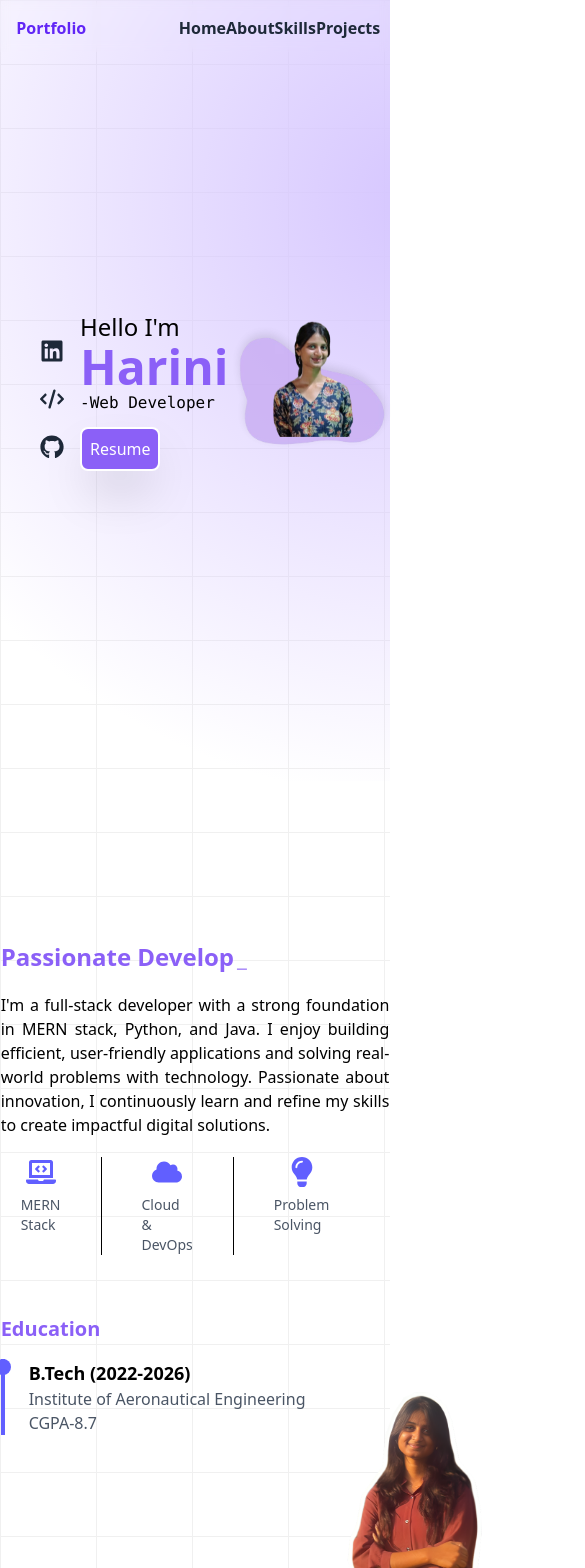
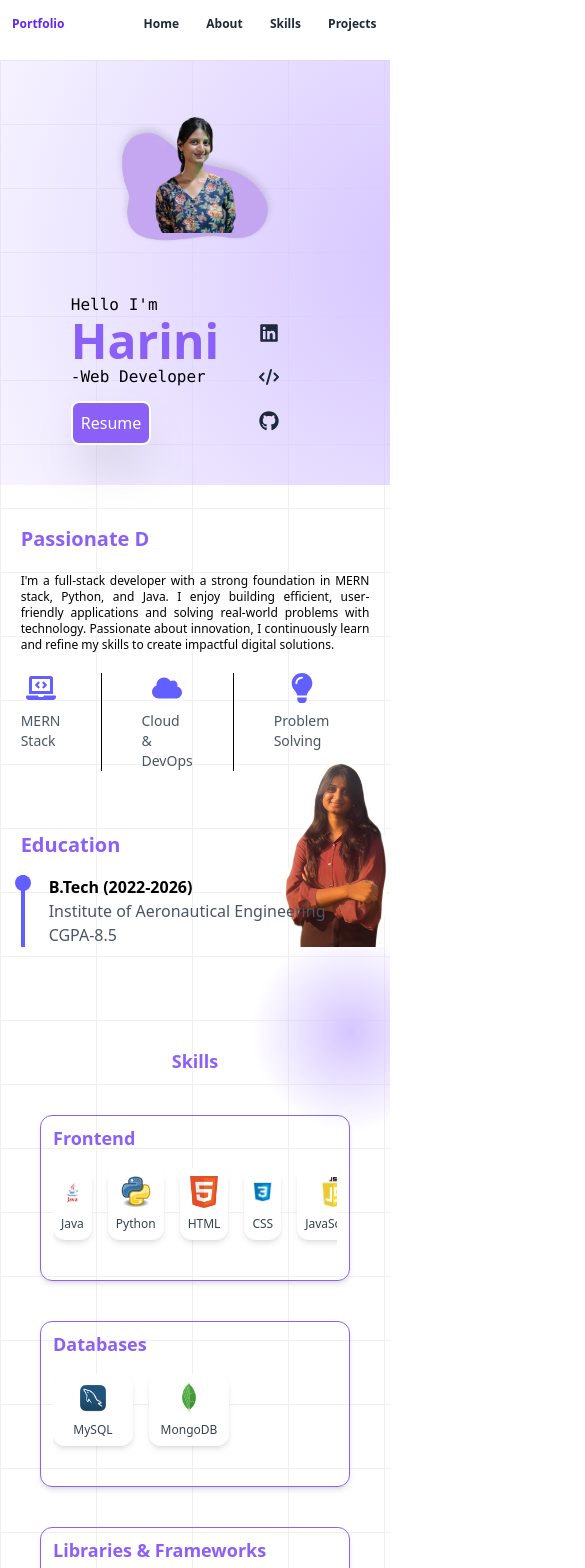
Before and after one commit to Harini-1203/portfolio_react, a React (Vite) app: page / in a window 390 px wide. Shown: the top 1568 px of the page, 585 px wide, since content can reach past the window. Built offline with nearby package versions, Linux system fonts and the light colour scheme.

Commit message:
mobile responsive

```diff
--- a/src/App.jsx
+++ b/src/App.jsx
@@ -19,7 +19,7 @@ function App() {
 
 
   return (
-    <div className="bg-white bg-[linear-gradient(to_right,#f0f0f0_1px,transparent_1px),linear-gradient(to_bottom,#f0f0f0_1px,transparent_1px)] bg-[size:6rem_4rem]">
+    <div className="bg-white max-w-screen bg-[linear-gradient(to_right,#f0f0f0_1px,transparent_1px),linear-gradient(to_bottom,#f0f0f0_1px,transparent_1px)] bg-[size:6rem_4rem]">
       {/* 🔹 Home Section */}
       <NavBar
         homeRef={homeRef}
@@ -27,23 +27,23 @@ function App() {
         skillsRef={skillsRef}
         projectsRef={projectsRef}
       />
-      <div ref={homeRef} className="relative h-[calc(100vh-63px)] ">
+      <div ref={homeRef} className="relative md:h-[calc(100vh)] h-auto  ">
   <div className="absolute inset-0 bg-[radial-gradient(circle_600px_at_110%_200px,#d5c5ff,transparent)] z-0"></div>
   <Home />
 </div>
 
-<div ref={aboutRef} className="relative box-border  h-screen w-screen flex items-start justify-center pt-20">
+<div ref={aboutRef} className="relative box-border  md:h-screen h-auto w-screen flex items-start justify-center md:pt-20  pt-0">
   <div className="absolute flex bottom-0 left-0 right-100 top-0 bg-[radial-gradient(circle_150px_at_10%_200px,#d5c5ff,transparent)]"></div>
   <About />
 </div>
 
 <div ref={skillsRef} className="relative md:h-[calc(110vh)] flex items-start  justify-start border-box lg:pl-40 sm:p-15 pt-20 z-0">
-  <div className="absolute bottom-0 left-0 right-0 top-0 bg-[radial-gradient(circle_600px_at_0%_10px,#d5c5ff,transparent)]"></div>
+  <div className="absolute inset-0 bg-[radial-gradient(circle_100px_at_90%_85px,#d5c5ff,transparent)]"></div>
   <Skills />
 </div>
 
 <div ref={projectsRef} className="relative min-h-screen flex items-center justify-center pt-20">
-  <div className="absolute bottom-0 left-0 right-0 top-0 bg-[radial-gradient(circle_800px_at_50%_200px,#d5c5ff,transparent)]"></div>
+  <div className="relative bottom-0 left-0 right-0 top-20 bg-[radial-gradient(circle_800px_at_0%_200px,#d5c5ff,transparent)]"></div>
   <Projects />
 </div>
 
--- a/src/components/HomeText.jsx
+++ b/src/components/HomeText.jsx
@@ -3,9 +3,9 @@ import { motion } from 'framer-motion';
 
 const HomeText = () => {
   return (
-    <div className='flex flex-col justify-center md:w-auto w-2/5 lg:pr-50 sm:pr-5 '>
+    <div className='flex flex-col  justify-center md:w-auto lg:pr-50  '>
 
-      <p class='md:text-4xl text-2xl'>Hello I'm</p>
+      <p class='md:text-4xl sm:text-xl font-mono'>Hello I'm</p>
       <p class='md:text-8xl text-5xl font-bold text-[#8b60f7]'>Harini</p>
       <motion.p
         initial={{ opacity: 0, x: 30, scale: 0.9 }}
@@ -13,7 +13,7 @@ const HomeText = () => {
         transition={{ duration: 0.8, ease: 'easeOut' }}
         className='md:text-4xl sm:text-xl font-mono '>-Web Developer</motion.p>
       <div className='w-full flex md:justify-center sm:justify-start items-center'>
-        <button className='cursor-pointer border-2 md:w-25 w-20 rounded-lg shadow-2xl bg-[#8b60f7] text-white p-2 md:mt-10 mt-3 hover:bg-[#6b46c1] hover:shadow-xl'>
+        <button className='cursor-pointer border-2 md:w-25 text-s rounded-lg shadow-2xl bg-[#8b60f7] text-white p-2 md:mt-10 mt-3 hover:bg-[#6b46c1] hover:shadow-xl'>
           <a href='/resume.pdf' download='Harini_Resume.pdf' className='block w-full h-full text-center'>
             Resume
           </a>
--- a/src/components/NavBar.jsx
+++ b/src/components/NavBar.jsx
@@ -18,12 +18,12 @@ const NavBar = ({ homeRef, aboutRef, skillsRef, projectsRef }) => {
   };
 
   return (
-    <div className="flex z-300 bg-opacity-100 bg-color-white fixed top-0 w-full justify-around py-3 pt-4 backdrop-blur-xs text-gray-800 text-l font-semibold z-200">
-      <div className="w-1/3 flex justify-even text-[#6126f6] font-bold">
+    <div className="flex z-300 bg-opacity-100 bg-color-white fixed top-0 w-full justify-around py-3 pt-4 backdrop-blur-xs text-gray-800 md:text-l font-semibold z-200">
+      <div className="w-1/3 flex md:text-lg text-xs pl-3 justify-even text-[#6126f6] font-bold">
         Portfolio
       </div>
 
-      <div className="flex justify-around w-1/2">
+      <div className="flex justify-around md:w-1/2 w-2/3 md:text-lg text-xs">
         <motion.button {...buttonProps} onClick={() => scrollToSection(homeRef)}>
           Home
         </motion.button>
--- a/src/components/SocialIcons.jsx
+++ b/src/components/SocialIcons.jsx
@@ -11,14 +11,14 @@ const SocialIcons = () => {
   ];
 
   return (
-    <div className="flex flex-col md:w-auto w-1/5 justify-center lg:ml-35 md:pr-30 px-10 md:px-20 gap-6 mt-4 text-2xl text-gray-800">
+    <div className="flex flex-col md:w-auto  justify-center lg:ml-35 md:pr-30 px-10 md:px-20 gap-6 mt-4 text-2xl text-gray-800">
       {socialLinks.map(({ href, icon, label }) => (
         <a
           key={label}
           href={href}
           target="_blank"
           rel="noopener noreferrer"
-          className="hover:text-[#6126f6] transition-transform transform hover:scale-110"
+          className="hover:text-[#6126f6] md:text-4xl text-xl transition-transform transform hover:scale-110"
           aria-label={label}
         >
           {icon}
--- a/src/components/projects/ProjectCard.jsx
+++ b/src/components/projects/ProjectCard.jsx
@@ -21,7 +21,7 @@ const ProjectCard = ({ title, desc, images, techstack, github }) => {
       whileInView={{ opacity: 1, y: 0 }}
       viewport={{ amount: 0.5, once: true }}
       transition={{ duration: 0.5 }}
-      className="cursor-pointer relative md:w-8/9  w-[280px] box-content max-h-79 pb-3 overflow-auto bg-white shadow-lg rounded-lg overflow-hidden hover:shadow-xl transition-shadow duration-300"
+      className="cursor-pointer relative md:w-8/9  w-[250px] box-content max-h-79 pb-3 overflow-auto bg-white shadow-lg rounded-lg overflow-hidden hover:shadow-xl transition-shadow duration-300"
       onMouseEnter={() => setIsHovered(true)}
       onMouseLeave={() => setIsHovered(false)}
     >
@@ -30,7 +30,7 @@ const ProjectCard = ({ title, desc, images, techstack, github }) => {
         <img
           src={images[currentImage] || "https://via.placeholder.com/150"}
           alt={title}
-          className="w-full h-40 object-cover"
+          className="w-full md:h-40 h-25 object-cover"
         />
         {isHovered && images.length > 1 && (
           <>
@@ -52,11 +52,11 @@ const ProjectCard = ({ title, desc, images, techstack, github }) => {
 
       {/* Content Section */}
       <div className="p-5">
-        <h1 className="text-xl font-bold text-indigo-600">{title}</h1>
+        <h1 className="md:text-xl text-l font-bold text-indigo-600">{title}</h1>
 
         {/* Description Section */}
         <motion.div className={isHovered ? "hidden" : "block"}>
-          <p className="text-gray-600 mt-2">{desc}</p>
+          <p className="md:text-lg text-xs text-gray-600 mt-2">{desc}</p>
         </motion.div>
 
         {/* Tech Stack & GitHub (Visible on Hover) */}
--- a/src/components/skills/SkillSec.jsx
+++ b/src/components/skills/SkillSec.jsx
@@ -11,8 +11,8 @@ const SkillSec = ({ title, skillList }) => {
   };
 
   return (
-    <div className="md:w-[460px] w-[320px]  bg-gray-50 rounded-xl p-5 shadow-md hover:shadow-lg transition-shadow duration-300 cursor-pointer">
-      <h2 className="text-xl font-semibold mb-4 text-[#8b60f7]">{title}</h2>
+    <div className="md:w-[500px] w-auto md:mx-0  mx-10  border-[#8b60f7] z-50  border-1 rounded-xl md:py-5 py-2 md:px-5 px-3 shadow-md hover:shadow-lg transition-shadow duration-300 cursor-pointer">
+      <h2 className="md:text-2xl text-lg font-semibold mb-4 text-[#8b60f7]">{title}</h2>
       <div
         ref={carouselRef}
         onWheel={handleWheel}
@@ -21,7 +21,7 @@ const SkillSec = ({ title, skillList }) => {
         {skillList.map((skill, index) => (
           <div
             key={index}
-            className="md:min-w-[80px] md:w-auto w-20  bg-white p-4 rounded-xl shadow-md hover:shadow-xl mb-8 transition-shadow duration-300 group"
+            className="md:min-w-[80px] md:w-auto w-20  bg-white md:p-4 p-2 rounded-xl shadow-md hover:shadow-xl mb-8 transition-shadow duration-300 group"
           >
             <img
               src={skill.icon}
--- a/src/pages/About.jsx
+++ b/src/pages/About.jsx
@@ -10,14 +10,14 @@ const About = () => {
   return (
     // <></>
 
-    <div  className='flex max:w-screen w-screen h-inherit md:p-0 p-10 justify-center md:justify-start'>
-      <div className='md:w-2/3 w-100 md:relative absolute md:left-0 left-55 lg:top-49 bottom-0  right-0 '>
+    <div  className='flex md:w-screen w-auto h-inherit md:p-0 px-10  md:p-10 justify-center md:justify-start'>
+      <div className='md:w-2/3 w-80 md:relative absolute md:left-0  lg:top-49 bottom-0 left-45 right-0 '>
         <img src="/assets/po.png" alt="profile"  ></img>
       </div>
 
-      <div className='lg:w-6/7  relative right-0 md:right-30 text-justify pd-10'>
+      <div className='lg:w-6/7 w-auto relative right-0 md:right-30 text-justify '>
       <div className=''>
-      <h2 className="text-2xl font-bold text-[#8b60f7] pb-5 mt-10">
+      <h2 className="md:text-2xl md:px-0 px-10 text-xl font-bold text-[#8b60f7] pb-5 mt-10">
       <Typewriter
         words={['Passionate Developer', 'Tech Enthusiast']}
         loop
@@ -27,8 +27,8 @@ const About = () => {
         deleteSpeed={30}
         delaySpeed={1000}
       />
-    </h2>        <h4>I'm a full-stack developer with a strong foundation in MERN stack, Python, and Java. I enjoy building efficient, user-friendly applications and solving real-world problems with technology. Passionate about innovation, I continuously learn and refine my skills to create impactful digital solutions.</h4>
-        <div className='flex  p-5'>
+    </h2>        <h4 className='md:text-xl text-xs md:px-0 px-10' >I'm a full-stack developer with a strong foundation in MERN stack, Python, and Java. I enjoy building efficient, user-friendly applications and solving real-world problems with technology. Passionate about innovation, I continuously learn and refine my skills to create impactful digital solutions.</h4>
+        <div className='flex md:px-0 px-10  p-5'>
         <div className="flex flex-col items-center border-r-1 pr-10 transition-transform duration-300 hover:scale-102 cursor-pointer">
             <FaLaptopCode className="text-3xl text-indigo-500 transition-transform duration-300 hover:scale-110" />
             <span className="text-sm text-gray-600 mt-2">MERN Stack</span>
@@ -44,7 +44,7 @@ const About = () => {
           </div>
         </div>
 
-        <div className="mt-10">
+        <div className="mt-10 md:px-0 px-10">
       {/* Heading slides in from bottom */}
       <h3
         className="text-xl font-bold text-[#8b60f7] mb-4"
@@ -63,7 +63,7 @@ const About = () => {
 
         {/* Degree info fades in */}
         <motion.p
-          className="text-lg font-semibold"
+          className="md:text-lg text-s font-semibold"
           initial={{ opacity: 0, y: 20 }}
           animate={{ opacity: 1, y: 0 }}
           transition={{ delay: 0.7, duration: 0.5 }}
@@ -75,7 +75,7 @@ const About = () => {
 
         {/* College name fades in */}
         <motion.p
-          className="text-gray-600"
+          className="text-gray-600 md:text-lg text-s"
           initial={{ opacity: 0, y: 20 }}
           animate={{ opacity: 1, y: 0 }}
           transition={{ delay: 0.7, duration: 0.5 }}
@@ -88,7 +88,7 @@ const About = () => {
           animate={{ opacity: 1, y: 0 }}
           transition={{ delay: 0.7, duration: 0.5 }}
         >
-          CGPA-8.7
+          CGPA-8.5
         </motion.p>
       </div>
     </div>
--- a/src/pages/Home.jsx
+++ b/src/pages/Home.jsx
@@ -9,9 +9,11 @@ import Img from '../components/Img';
 const Home = () => {
   return (
     <>
-    <div className='flex relative items-center lg:gap-0   z-200 h-full w-screen '>
+    <div className='flex  md:flex-row flex-col-reverse flex-col relative justify-center items-center lg:gap-0 gap-5 z-200 md:h-full h-full md:mt-0 mt-15 py-10 w-screen '>
+        <div className='flex md:flex-row md:gap-10 flex-row-reverse   md:justify-start justify-between '>
         <SocialIcons />
         <HomeText />
+        </div>
         <Img />
     </div>
 
--- a/src/pages/Projects.jsx
+++ b/src/pages/Projects.jsx
@@ -72,7 +72,7 @@ const Projects = () => {
   return (
     <div className='z-200'>
     <motion.h1
-        className="z-700 text-2xl font-bold text-[#8b60f7] mt-5 mb-10 text-center"
+        className="z-700 md:text-2xl text-xl font-bold text-[#8b60f7] mt-5 mb-10 text-center"
         initial={{ opacity: 0, y:-20 }}
         whileInView={{ opacity: 1, y: 0 }}
         viewport={{ amount: 0.5 }}
@@ -80,7 +80,7 @@ const Projects = () => {
       >
         Projects
       </motion.h1>
-    <div id="projects" className="z-100 max:w-screen flex border-box grid grid-cols-1 md:grid-cols-2 text-sm lg:grid-cols-3 md:px-40 px-10 gap-20 p-5">
+    <div id="projects" className="z-100 max:w-screen flex border-box grid grid-cols-1 md:grid-cols-2 text-sm lg:grid-cols-3 md:px-40 px-10 md:gap-20 gap-10 p-5">
       {projectsList.map((project, index) => (
         <ProjectCard
           key={index}
--- a/src/pages/Skills.jsx
+++ b/src/pages/Skills.jsx
@@ -47,7 +47,7 @@ const Skills = () => {
   return (
     <div className="z-200 w-full flex flex-col items-center justify-center">
       <motion.h1
-        className="text-2xl font-bold text-[#8b60f7] mt-5 mb-10 text-center"
+        className="md:text-2xl text-lg font-bold text-[#8b60f7] mt-5 mb-10 text-center"
         initial={{ opacity: 0, y: isMobile ? 0 : -20 }}
         whileInView={{ opacity: 1, y: 0 }}
         viewport={{ amount: 0.5 }}
```
